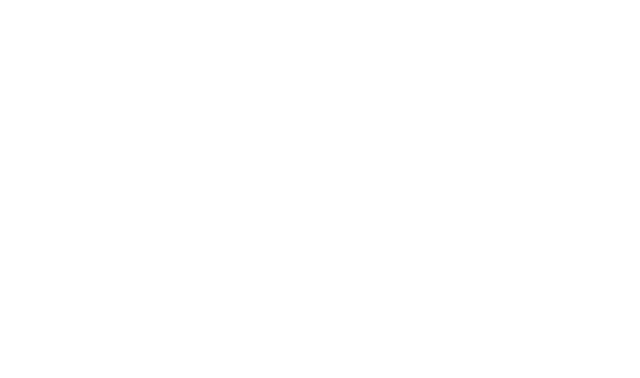
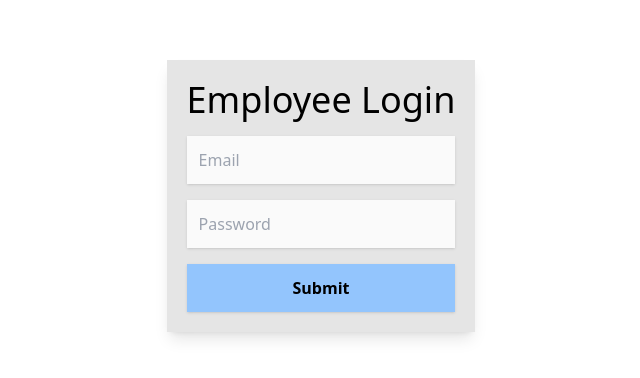
Before and after one commit to joshthecomposer/TopSecretProject, a React (Vite) app in the folder FrontEnd/: page /login in a window 1280 px wide. Before the commit this address had no page. Shown: the part 204-582 px from the top of the page, without its empty margins (319-959 px from the left). Built offline with nearby package versions, Linux system fonts and the light colour scheme.

Commit message:
feat: created basic layout of login page, plus built out a basic notification component.

```diff
--- a/FrontEnd/src/App.tsx
+++ b/FrontEnd/src/App.tsx
@@ -3,6 +3,7 @@
 import Landing from "./pages/Landing";
 import EmployeeRegister from "./pages/EmployeeRegister";
 import Dashboard from "./pages/Dashboard";
+import Login from "./pages/Login";
 
 function App() {
     return (
@@ -19,6 +20,7 @@
                         element={<EmployeeRegister />}
                     />
                     <Route path="/dashboard" element={<Dashboard />} />
+                    <Route path="/login" element={<Login />} />
                 </Routes>
             </BrowserRouter>
         </>
--- /dev/null
+++ b/FrontEnd/src/components/Toasts/ErrorToast.tsx
@@ -0,0 +1,30 @@
+export interface IToastNotification {
+    title: string;
+    content: string;
+    closeFunction?: () => void;
+}
+
+export default function ErrorToast({
+    title,
+    content,
+    closeFunction,
+    ...rest
+}: IToastNotification) {
+    return (
+        <div
+            {...rest}
+            className="bg-red-500 p-4 text-white shadow-lg flex justify-between"
+        >
+            <div>
+                <h2 className="text-3xl">{title}</h2>
+                <p>{content}</p>
+            </div>
+            <button
+                onClick={closeFunction}
+                className="shadow bg-red-600 hover:bg-red-400 transition-colors p-4 font-bold"
+            >
+                Close
+            </button>
+        </div>
+    );
+}
--- /dev/null
+++ b/FrontEnd/src/pages/Login.tsx
@@ -0,0 +1,55 @@
+import ButtonBlue from "../components/Buttons/ButtonBlue";
+import TextInput from "../components/Inputs/TextInput";
+import ErrorToast from "../components/Toasts/ErrorToast";
+import { IToastNotification } from "../components/Toasts/ErrorToast";
+import { useState, FormEvent } from "react";
+
+export default function () {
+    const [email, setEmail] = useState("");
+    const [password, setPassword] = useState("");
+    const [errors, setErrors] = useState<IToastNotification[]>([]);
+
+    function handleSubmit(event: FormEvent<HTMLFormElement>) {
+        event.preventDefault();
+    }
+
+    function closeErrorToast() {
+        setErrors([]);
+    }
+
+    return (
+        <main className="flex items-center justify-center h-screen relative">
+            <div className="absolute left-0 right-0 top-0 h-64 p-4">
+                {errors &&
+                    errors.map((toast, toastIndex) => (
+                        <ErrorToast
+                            title="Error"
+                            content={toast.content}
+                            closeFunction={closeErrorToast}
+                        />
+                    ))}
+            </div>
+            <div className="p-5 shadow-lg bg-neutral-200 flex flex-col gap-4">
+                <h1 className="text-4xl">Employee Login</h1>
+                <form className="flex flex-col gap-4" onSubmit={handleSubmit}>
+                    <TextInput
+                        placeholder="Email"
+                        value={email}
+                        onChange={(e: FormEvent<HTMLInputElement>) =>
+                            setEmail(e.currentTarget.value)
+                        }
+                    />
+                    <TextInput
+                        type="password"
+                        placeholder="Password"
+                        value={password}
+                        onChange={(e: FormEvent<HTMLInputElement>) =>
+                            setPassword(e.currentTarget.value)
+                        }
+                    />
+                    <ButtonBlue>Submit</ButtonBlue>
+                </form>
+            </div>
+        </main>
+    );
+}
```
